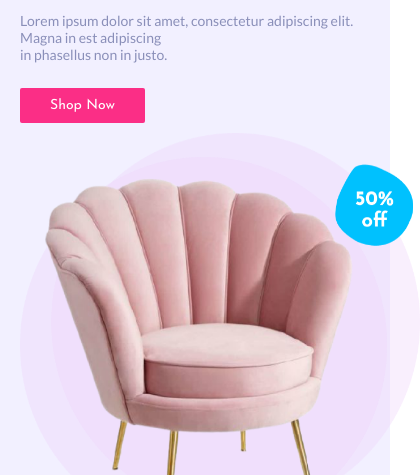
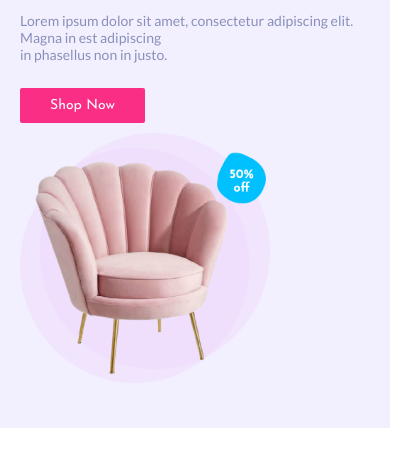
Before and after one commit to nooryaseramarne/hekto, a plain HTML site: page index.html in a window 390 px wide. Shown: the part 329-804 px from the top of the page, 420 px wide, since content can reach past the window. Drawn offline with Linux system fonts and the light colour scheme; files whose address does not match are found by name.

Commit message:
update hero responsive

```diff
--- a/css/main.css
+++ b/css/main.css
@@ -148,8 +148,9 @@ form {
     margin-bottom: 20px;
   }
 
-  .hero img {
+  .hero .imghero-img  {
     width: 250px;
+    height: 250px;
   }
 
   .hero .hero-lamp {
```
